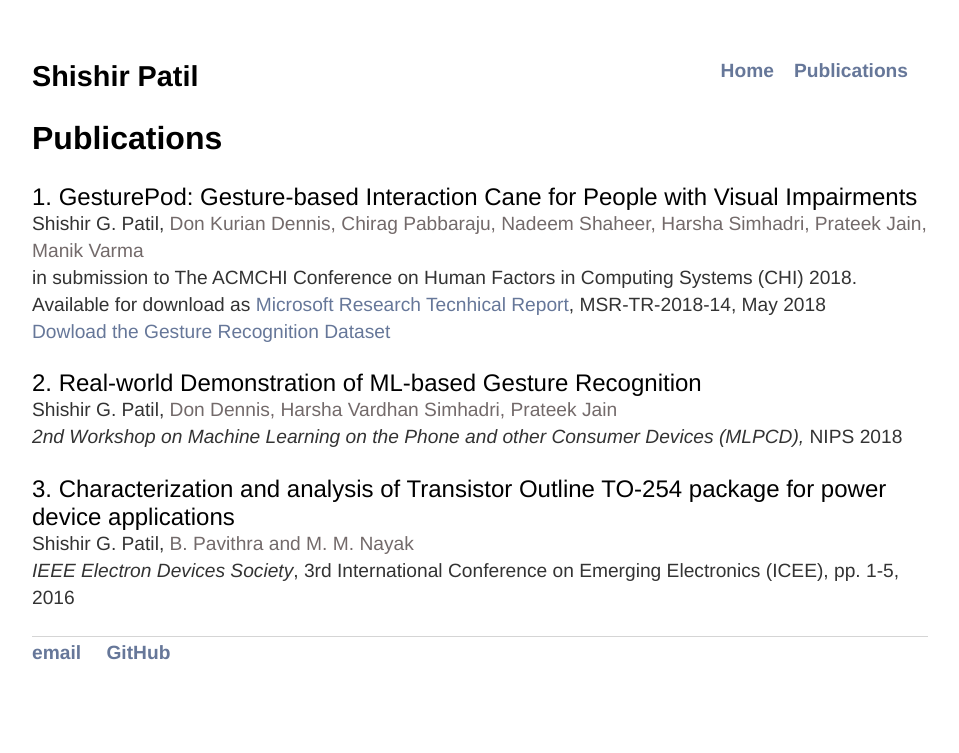
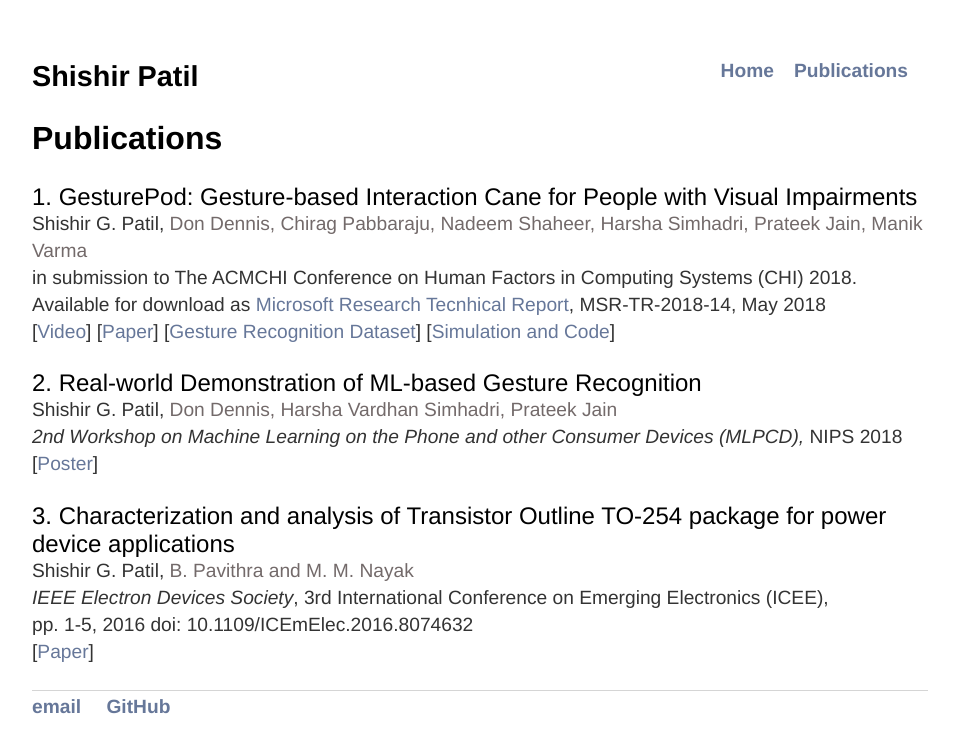
Before and after one commit to ShishirPatil/ShishirPatil.github.io, a Jekyll site: the page built from publications/index.html, in a window 1280 px wide. Shown: the top 753 px of the page, without its empty margins (160-1119 px from the left). Built offline with Jekyll 4.4.1, drawn with Linux system fonts in a browser that asks for light colours.

Commit message:
Links to publication

```diff
--- a/_layouts/default.html
+++ b/_layouts/default.html
@@ -21,9 +21,9 @@
 		<body>
 			<nav>
 	    		<ul>
-	    			<li style="font-size:1.5em;"> Shishir Patil </li>
-	        		<li style="float:right"><a href="/publications">Publications</a></li>
-	        		<li style="float:right"><a href="/">Home</a></li>
+	    			<li style="font-size:1.5em;font-family:'Helvetica'"> Shishir Patil </li>
+	        		<li style="float:right; font-family:'Helvetica'"><a href="/publications">Publications</a></li>
+	        		<li style="float:right; font-family:'Helvetica'"><a href="/">Home</a></li>
 		        	<!-- <li style="float:right"><a href="/about">About</a></li> -->
 	        		<!--<li><a href="/cv">CV</a></li>-->
 	        		<!-- <li><a href="/blog">Blog</a></li> -->
@@ -36,8 +36,8 @@
 			</div><!-- /.container -->
 			<footer>
 	    		<ul>
-	        		<li><a href="mailto:t-shpati@microsoft.com">email</a></li>
-	        		<li><a href="https://github.com/ShishirPatil">GitHub</a></li>
+	        		<li style = "font-family:'Helvetica'"><a href="mailto:t-shpati@microsoft.com">email</a></li>
+	        		<li style = "font-family:'Helvetica'"><a href="https://github.com/ShishirPatil">GitHub</a></li>
 				</ul>
 			</footer>
 		</body>
--- a/css/main.css
+++ b/css/main.css
@@ -100,6 +100,7 @@ ul {
 ul li {
     list-style: disc;
     text-align: justify;
+    font-family: 'Linux Libertine', 'Helvetica', 'Arial', 'Sans-Serif';
 }
 
 ol {
@@ -110,4 +111,5 @@ ol {
 ol li {
     list-style: I;
     text-align: justify;
+    font-family: 'Linux Libertine', 'Helvetica', 'Arial', 'Sans-Serif';
 }
--- a/publications/index.html
+++ b/publications/index.html
@@ -1,17 +1,19 @@
 ---
 layout: default
-title: Publications..
+title: Shishir Patil - Publications
 ---
 
 		<div class="publications">
 			<h2>Publications</h2>
 
 			<h4-pub>1. GesturePod: Gesture-based Interaction Cane for People with Visual Impairments</h4-pub><br/>
-			<p-pub> Shishir G. Patil, <co-author-name>Don Kurian Dennis, Chirag Pabbaraju, Nadeem Shaheer, Harsha Simhadri, Prateek Jain, Manik Varma </co-author-name><br/>
+			<p-pub> Shishir G. Patil, <co-author-name>Don Dennis, Chirag Pabbaraju, Nadeem Shaheer, Harsha Simhadri, Prateek Jain, Manik Varma </co-author-name><br/>
 			in submission to The ACMCHI Conference on Human Factors in Computing
 			Systems (CHI) 2018.</br>
 			Available for download as <a href='https://www.microsoft.com/en-us/research/publication/gesturepod-programmable-gesture-recognition-augmenting-assistive-devices/'>Microsoft Research Tecnhical Report</a>, MSR-TR-2018-14, May 2018<br/>
-			<a href='https://www.microsoft.com/en-us/research/uploads/prod/2018/05/dataTR_v1.tar.gz'> Dowload the Gesture Recognition Dataset </a> </p-pub>
+			[<a href='https://1drv.ms/u/s!AjDloPaG_l0Et7Ikid1voOVFuI116Q'>Video</a>]
+			[<a href='https://www.microsoft.com/en-us/research/publication/gesturepod-programmable-gesture-recognition-augmenting-assistive-devices/'>Paper</a>]
+			[<a href='https://www.microsoft.com/en-us/research/uploads/prod/2018/05/dataTR_v1.tar.gz'>Gesture Recognition Dataset</a>] [<a href='https://github.com/Microsoft/EdgeML/tree/master/Applications/GesturePod'>Simulation and Code</a>]</p-pub>
 
 			<div><p></p></div>
 
@@ -25,13 +27,16 @@ title: Publications..
 			<h4-pub>2. Real-world Demonstration of ML-based Gesture Recognition</h4-pub><br/>
 			<p-pub>Shishir G. Patil, <co-author-name>Don Dennis, Harsha Vardhan Simhadri, Prateek Jain</co-author-name><br/>
 			<i>2nd Workshop on Machine Learning on the Phone and
-			other Consumer Devices (MLPCD), </i>NIPS 2018</p-pub>
+			other Consumer Devices (MLPCD), </i>NIPS 2018<br>
+			[<a href='https://drive.google.com/file/d/11P0S7XtLv-Ps_a9A8MjrCKdDDvXcPxnj/view?usp=sharing</p-pub>'>Poster</a>]</p-pub>
 
 			<div><p></p></div>
 
 			<h4-pub>3. <a-pub href='http://ieeexplore.ieee.org/document/8074632/'>Characterization and analysis of Transistor Outline TO-254 package for power device applications</a-pub></h4-pub><br/>
 			<p-pub>Shishir G. Patil, <co-author-name>B. Pavithra and M. M. Nayak</co-author-name><br/>
-			<i>IEEE Electron Devices Society</i>, 3rd International Conference on Emerging Electronics (ICEE), pp. 1-5, 2016</p-pub>
+			<i>IEEE Electron Devices Society</i>, 3rd International Conference on Emerging Electronics (ICEE),<br> pp. 1-5, 2016
+			doi: 10.1109/ICEmElec.2016.8074632<br>
+			[<a href='https://drive.google.com/file/d/1ACtgU46yelhJb7DlNOA1LBHj2MR6lTlX/view?usp=sharing'>Paper</a>]</p-pub>
 
 			<div><p></p></div>
 
```
Also changed, not shown: index.md (+1 -1 lines).
